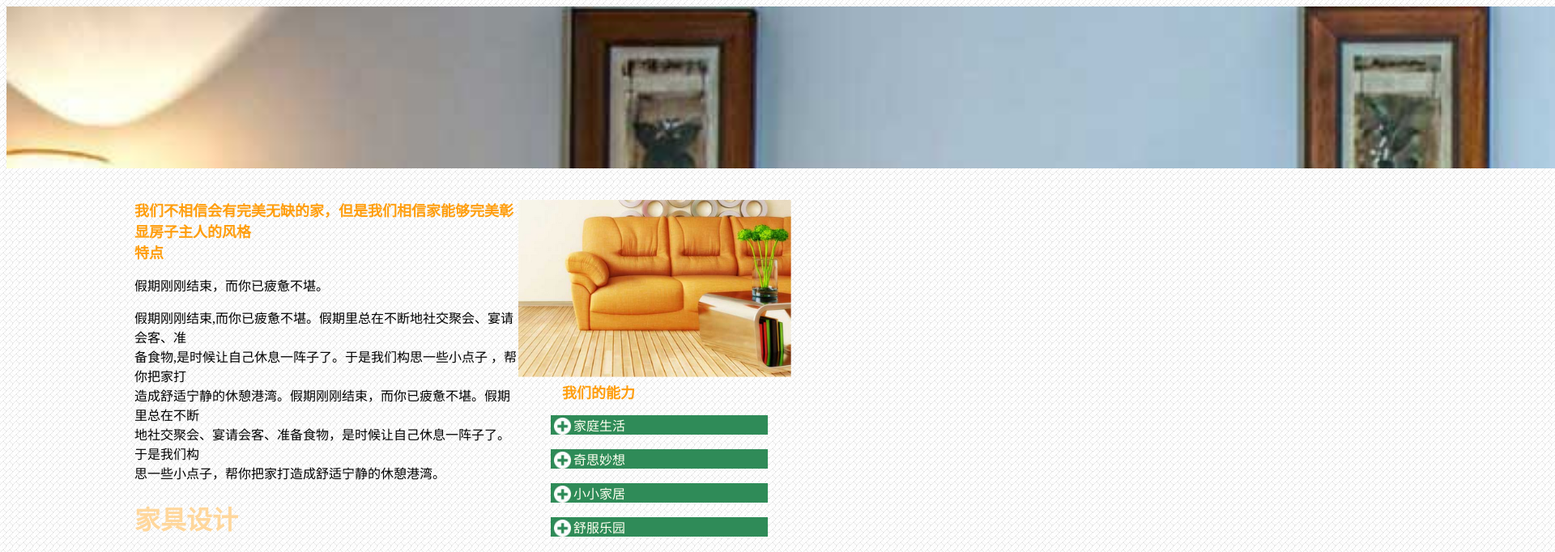
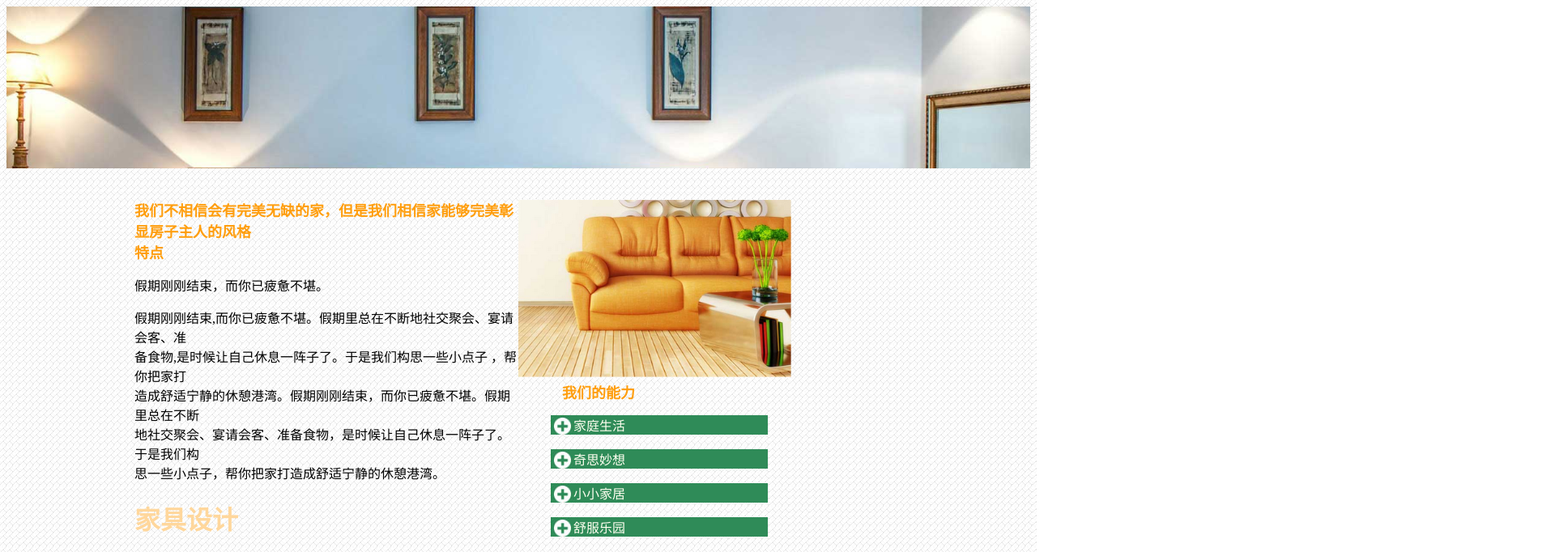
Before and after one commit to XiaoMouz/Homework-Note, a plain HTML site: page Web前端/期中测试/index.html in a window 1280 px wide. Shown: the top 682 px of the page at 81% size, 1920 px wide, since content can reach past the window. Drawn offline with Linux system fonts and the light colour scheme.

Commit message:
:zzz: 改点离谱的

```diff
--- a/Web前端/期中测试/assets/css/main.css
+++ b/Web前端/期中测试/assets/css/main.css
@@ -2,7 +2,7 @@ body{
     background:url(../img/bg.png);
 }
 .bannerbox {
-    width:4000px;
+    width:100%;
     position:relative;
     overflow:hidden;
     height:200px;
```
